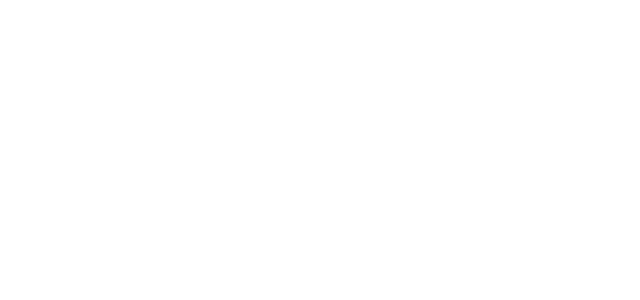
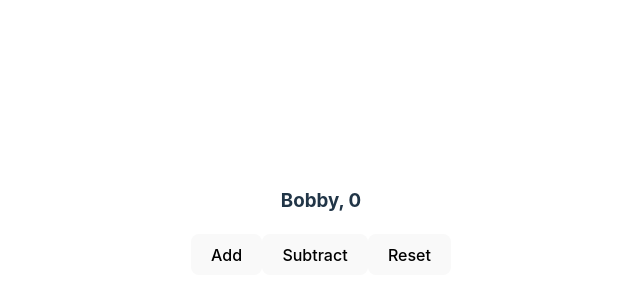
Before and after one commit to arief-github/learning-react-typescript, a React (Vite) app: page / in a window 1280 px wide. Shown: the part 178-478 px from the top of the page, without its empty margins (319-959 px from the left). Built offline with nearby package versions, Linux system fonts and the light colour scheme.

Commit message:
adding state for click event on PersonScore component

```diff
--- a/src/components/PersonScore/index.tsx
+++ b/src/components/PersonScore/index.tsx
@@ -1,12 +1,26 @@
-import { useEffect } from "react";
+import { useEffect, useState } from "react";
 import { getPerson } from "../../types/getPerson";
 
 export function PersonScore() {
+    const [name, setName] = useState<string | undefined>();
+    const [score, setScore] = useState<number>(0);
+    const [loading, setLoading] = useState<boolean>(true);
+
     useEffect(() => {
         getPerson().then((person) => {
-            console.log(`person data: ${person.name}`)
+            setLoading(false);
+            setName(person.name)
         })
     }, [])
 
-    return null
+    if(loading) return <div>Loading ...</div>
+
+    return (
+        <>
+            <h3>{name}, {score}</h3>
+            <button onClick={() => { setScore(prevScore => prevScore + 1)}}>Add</button>
+            <button onClick={() => { setScore((prevScore) => prevScore - 1) }}>Subtract</button>
+            <button onClick={() => { setScore(0) }} >Reset</button>
+        </>
+    )
 }
```
